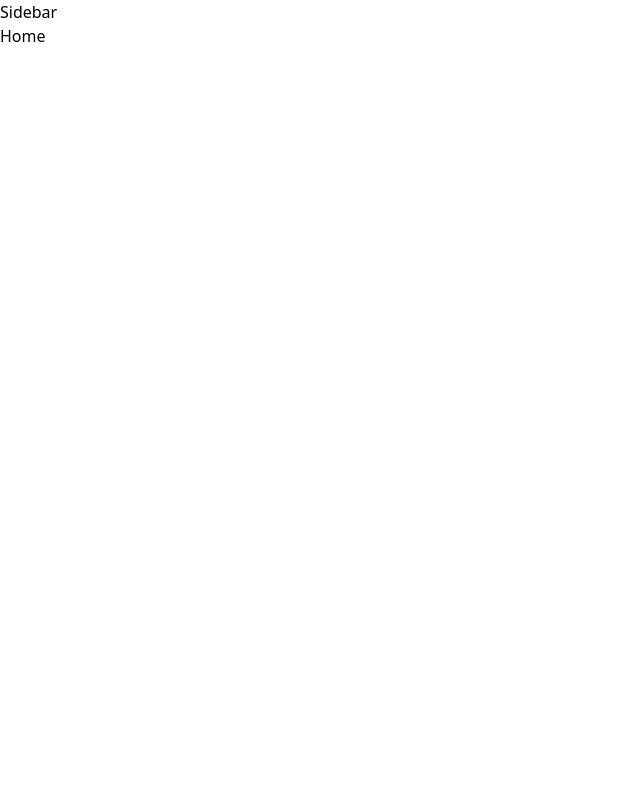
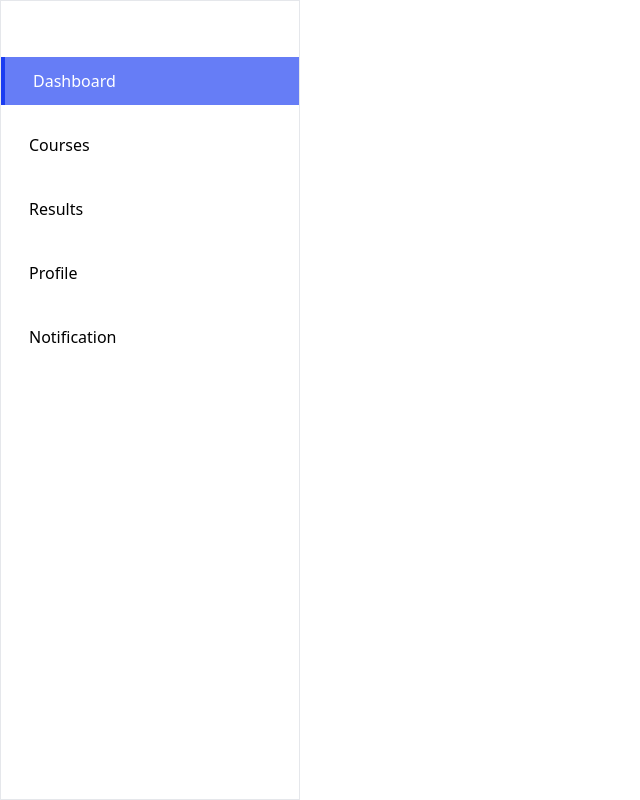
Before and after one commit to TheAce74/Academify, a React (Vite) app: page / in a window 1280 px wide. Shown: the whole page, without its empty margins (0-640 px from the left). Built offline with nearby package versions, Linux system fonts and the light colour scheme.

Commit message:
sidebar commit

```diff
--- a/src/index.css
+++ b/src/index.css
@@ -11,6 +11,11 @@
   --clr-primary-400: #1b3df1;
   --clr-primary-500: #132bab;
   --clr-accent-400: #6036d6;
+}
+
+/* General elements transitions */
+.transition-element {
+  transition: all 0.2s ease-in-out;
 }
 
 /* for the tailwindcss fans */
--- a/src/pages/dashboard/components/layout/Sidebar.jsx
+++ b/src/pages/dashboard/components/layout/Sidebar.jsx
@@ -1,5 +1,138 @@
+import { useState } from "react";
+import IconButton from "@mui/material/IconButton";
+import MenuIcon from "@mui/icons-material/Menu";
+import CloseIcon from "@mui/icons-material/Close";
 function Sidebar() {
-  return <h1>Sidebar</h1>;
+  const [active, setActive] = useState("Dashboard");
+  const [activeUser] = useState("student");
+  const [showMenu, setShowMenu] = useState(false);
+
+  const [adviserLinks] = useState([
+    {
+      name: "Dashboard",
+      path: "/adviser/dashboard",
+    },
+    {
+      name: "Semesters",
+      path: "/adviser/semesters",
+    },
+    {
+      name: "Results",
+      path: "/adviser/results",
+    },
+    {
+      name: "Manage Students",
+      path: "/adviser/manage-students",
+    },
+    {
+      name: "Profile",
+      path: "/adviser/profile",
+    },
+  ]);
+  const [studentLinks] = useState([
+    {
+      name: "Dashboard",
+      path: "/student/dashboard",
+    },
+    {
+      name: "Courses",
+      path: "/student/courses",
+    },
+    {
+      name: "Results",
+      path: "/student/results",
+    },
+    {
+      name: "Profile",
+      path: "/student/profile",
+    },
+    {
+      name: "Notification",
+      path: "/student/notification",
+    },
+  ]);
+  const [parentLinks] = useState([
+    {
+      name: "Dashboard",
+      path: "/parent/dashboard",
+    },
+    {
+      name: "Results",
+      path: "/parent/results",
+    },
+    {
+      name: "Profile",
+      path: "/parent/profile",
+    },
+    {
+      name: "Notification",
+      path: "/parent/notification",
+    },
+  ]);
+
+  return (
+    <div className="relative w-full h-full ">
+      <div className="absolute top-5 right-5 hidden md:block z-[-1]">
+        <IconButton onClick={() => setShowMenu(!showMenu)}>
+          {!showMenu ? <MenuIcon /> : <CloseIcon />}
+        </IconButton>
+      </div>
+      <div
+        className={`fixed top-0 bg-white transition-element left-0 overflow-y-auto translate-x-0 w-[300px] h-full border border-r flex flex-col pt-14 md:translate-x-[-300px] ${showMenu ? "md:translate-x-0 shadow-xl" : "md:translate-x-[-300px]"}`}
+      >
+        {/* Course Adviser */}
+        {activeUser === "adviser" && (
+          <div>
+            {adviserLinks.map((link, index) => {
+              return (
+                <div
+                  onClick={() => setActive(link.name)}
+                  key={index}
+                  className={`transition-element pl-7 py-3 mb-4 cursor-pointer ${active === link.name ? "bg-primary-300 text-white border-l-4 border-primary-400" : "hover:bg-[#ECECEC]"}`}
+                >
+                  <p className="">{link.name}</p>
+                </div>
+              );
+            })}
+          </div>
+        )}
+
+        {/* Student */}
+        {activeUser === "student" && (
+          <div>
+            {studentLinks.map((link, index) => {
+              return (
+                <div
+                  onClick={() => setActive(link.name)}
+                  key={index}
+                  className={`transition-element pl-7 py-3 mb-4 cursor-pointer ${active === link.name ? "bg-primary-300 text-white border-l-4 border-primary-400" : "hover:bg-[#ECECEC]"}`}
+                >
+                  <p className="">{link.name}</p>
+                </div>
+              );
+            })}
+          </div>
+        )}
+
+        {/* Parent */}
+        {activeUser === "parent" && (
+          <div>
+            {parentLinks.map((link, index) => {
+              return (
+                <div
+                  onClick={() => setActive(link.name)}
+                  key={index}
+                  className={`transition-element pl-7 py-3 mb-4 cursor-pointer ${active === link.name ? "bg-primary-300 text-white border-l-4 border-primary-400" : "hover:bg-[#ECECEC]"}`}
+                >
+                  <p className="">{link.name}</p>
+                </div>
+              );
+            })}
+          </div>
+        )}
+      </div>
+    </div>
+  );
 }
 
 export default Sidebar;
--- a/src/pages/dashboard/sections/Home.jsx
+++ b/src/pages/dashboard/sections/Home.jsx
@@ -1,5 +1,5 @@
 function Home() {
-  return <h1>Home</h1>;
+  return <h1></h1>;
 }
 
 export default Home;
--- a/tailwind.config.js
+++ b/tailwind.config.js
@@ -5,6 +5,20 @@ export default {
     extend: {
       fontFamily: {
         jakarta: ["Plus Jakarta Sans", "sans-serif"],
+      },
+      screens: {
+        "3xl": { max: "1535px" },
+        // => @media (max-width: 1535px) { ... }
+        "2xl": { max: "1430px" },
+        // => @media (max-width: 1430px) { ... }
+        xl: { max: "1290px" },
+        // => @media (max-width: 1290px) { ... }
+        lg: { max: "1023px" },
+        // => @media (max-width: 1023px) { ... }
+        md: { max: "767px" },
+        // => @media (max-width: 767px) { ... }
+        sm: { max: "539px" },
+        // => @media (max-width: 539px) { ... }
       },
       colors: {
         neutral: {
```
